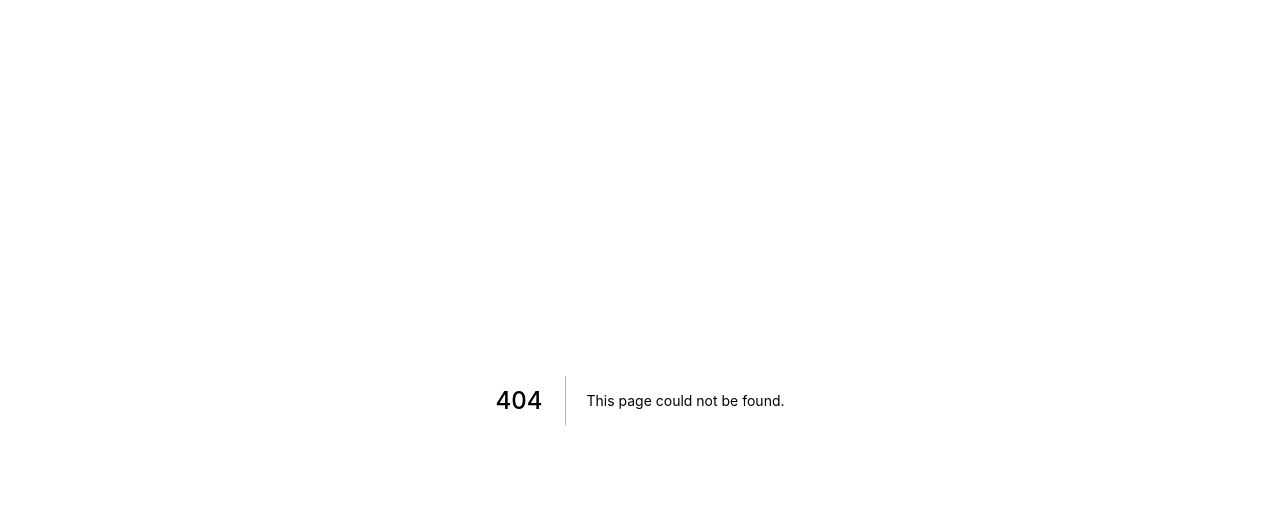
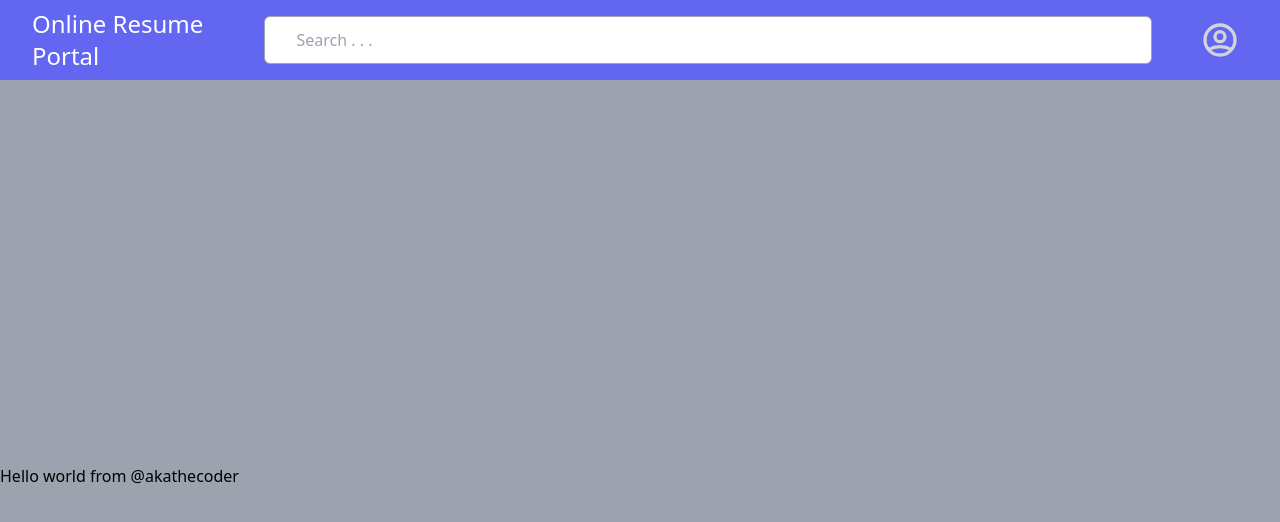
Before and after one commit to akathecoder/online-resume-portal, a Next.js app: page /profile in a window 1280 px wide. Before the commit this address had no page. Shown: the top 522 px of the page. Built offline with nearby package versions, Linux system fonts and the light colour scheme.

Commit message:
Added Navbar

```diff
--- /dev/null
+++ b/components/Navigation/Navbar.tsx
@@ -0,0 +1,36 @@
+import React from 'react';
+import Link from 'next/link';
+import { UserCircleIcon } from '@heroicons/react/outline';
+
+const Navbar: React.FC = () => {
+    return (
+        <nav className=" bg-indigo-500 w-full flex relative justify-between items-center mx-auto px-8 h-20">
+            <div className="inline-flex">
+                <Link href="/">
+                    <span className="text-2xl text-white font-medium cursor-pointer">
+                        Online Resume Portal
+                    </span>
+                </Link>
+            </div>
+
+            <div className="hidden sm:block flex-shrink flex-grow-0 justify-start container mx-auto px-10 items-center rounded-lg overflow-hidden">
+                <input
+                    className="w-full h-12 rounded-md border border-gray-400 focus:outline-none focus:shadow-outline px-8 text-base text-gray-400 flex-grow outline-none"
+                    type="search"
+                    placeholder="Search . . ."
+                />
+            </div>
+
+            <div className="flex justify-end items-center relative">
+                <button
+                    type="button"
+                    className="inline-flex items-center relative px-2"
+                >
+                    <UserCircleIcon className="h-10 w-10 text-gray-300" />
+                </button>
+            </div>
+        </nav>
+    );
+};
+
+export default Navbar;
--- /dev/null
+++ b/components/Navigation/index.tsx
@@ -0,0 +1,3 @@
+import Navbar from './Navbar';
+
+export { Navbar };
--- a/package.json
+++ b/package.json
@@ -9,6 +9,7 @@
         "lint": "next lint"
     },
     "dependencies": {
+        "@heroicons/react": "^1.0.4",
         "next": "11.1.2",
         "react": "17.0.2",
         "react-dom": "17.0.2",
--- /dev/null
+++ b/pages/profile.tsx
@@ -0,0 +1,13 @@
+import { NextPage } from 'next';
+import { Navbar } from '@components/Navigation';
+
+const Profile: NextPage = () => {
+    return (
+        <>
+            <Navbar />
+            <h1 className="bg-gray-400 py-96">Hello world from @akathecoder</h1>
+        </>
+    );
+};
+
+export default Profile;
```
Also changed, not shown: 1 other file (tests, documents, lock files or other folders).
